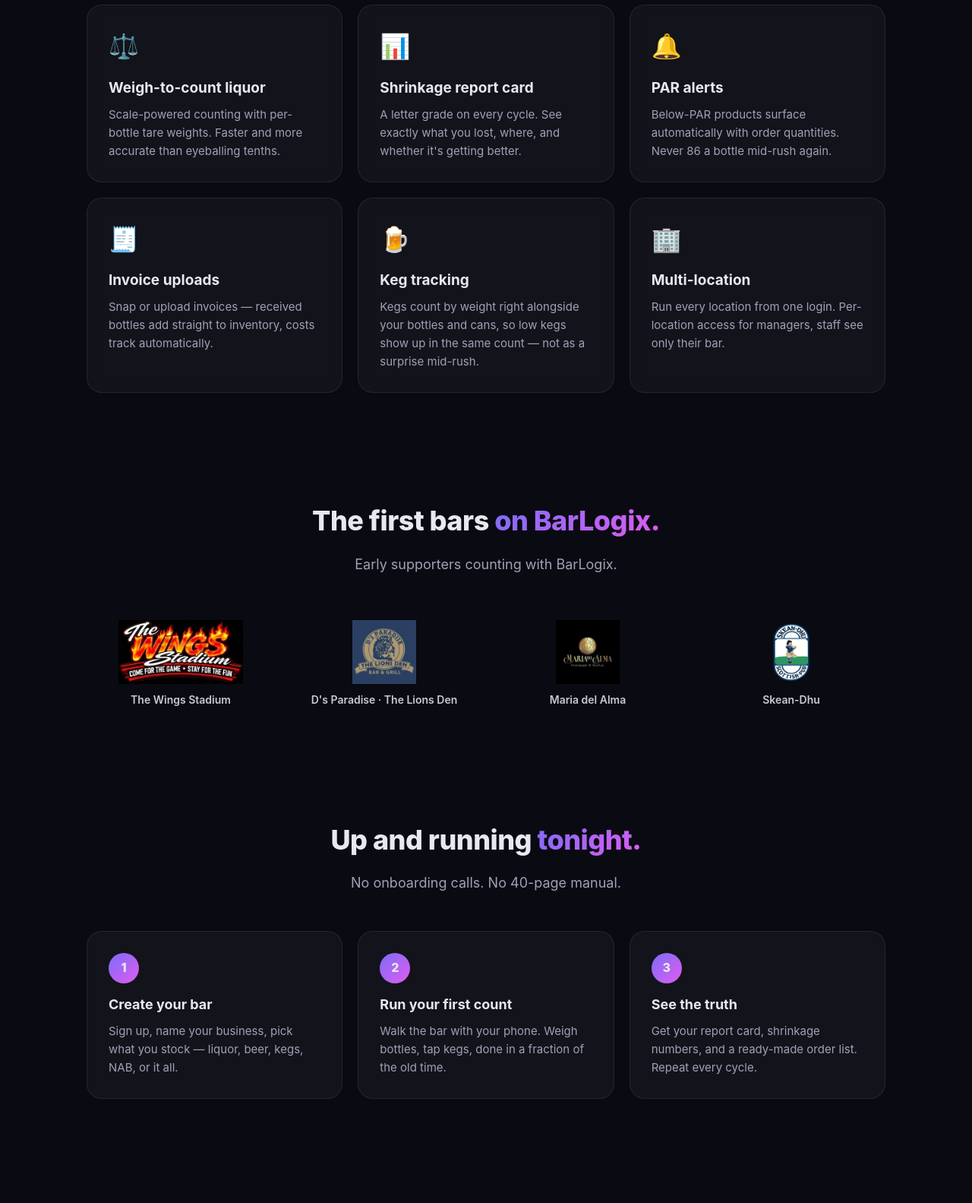
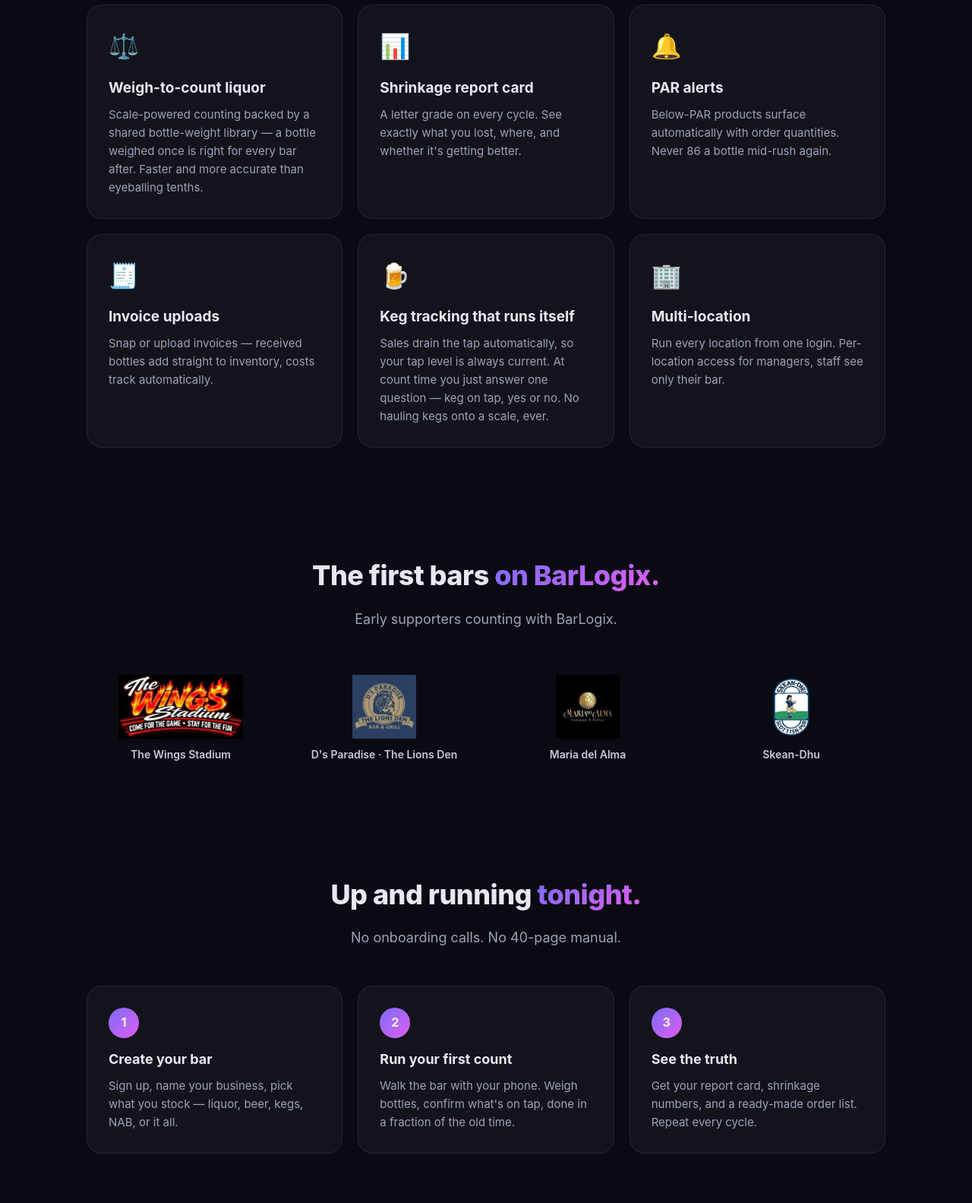
Before and after one commit to AM-956/barlogix-site, a plain HTML site: page index.html in a window 1280 px wide. Shown: the part 1340-2923 px from the top of the page at 76% size. Drawn offline with Linux system fonts and the light colour scheme.

Commit message:
Site refresh: Tap Model keg copy + bottle-weight library
- Keg feature now sells the Tap Model (sales drain the tap, count = Keg on tap? yes/no)
- Weigh-to-count feature cites the shared bottle-weight library
- Pro plan lines updated on index + pricing (live tap levels, weight library)
- Meta description + how-it-works step aligned

```diff
--- a/index.html
+++ b/index.html
@@ -4,7 +4,7 @@
 <meta charset="UTF-8">
 <meta name="viewport" content="width=device-width, initial-scale=1.0">
 <title>BarLogix — Bar Inventory made Simple</title>
-<meta name="description" content="BarLogix is the bar inventory app built for real bars: count liquor, beer and kegs by weight, track PAR levels, and get a variance grade every weekly cycle.">
+<meta name="description" content="BarLogix is the bar inventory app built for real bars: count liquor and beer by weight, track kegs by live tap level, watch PAR levels, and get a variance grade every weekly cycle.">
 <meta name="theme-color" content="#0a0a12">
 <link rel="icon" href="img/barlogix-logo.png">
 <link rel="stylesheet" href="styles.css?v=3">
@@ -55,11 +55,11 @@
     <h2>Everything your bar needs. <span class="grad-text">Nothing it doesn't.</span></h2>
     <p class="lead">Built by a bar GM who was tired of losing money to shrinkage he couldn't see.</p>
     <div class="features">
-      <div class="feature"><div class="icon">⚖️</div><h3>Weigh-to-count liquor</h3><p>Scale-powered counting with per-bottle tare weights. Faster and more accurate than eyeballing tenths.</p></div>
+      <div class="feature"><div class="icon">⚖️</div><h3>Weigh-to-count liquor</h3><p>Scale-powered counting backed by a shared bottle-weight library — a bottle weighed once is right for every bar after. Faster and more accurate than eyeballing tenths.</p></div>
       <div class="feature"><div class="icon">📊</div><h3>Shrinkage report card</h3><p>A letter grade on every cycle. See exactly what you lost, where, and whether it's getting better.</p></div>
       <div class="feature"><div class="icon">🔔</div><h3>PAR alerts</h3><p>Below-PAR products surface automatically with order quantities. Never 86 a bottle mid-rush again.</p></div>
       <div class="feature"><div class="icon">🧾</div><h3>Invoice uploads</h3><p>Snap or upload invoices — received bottles add straight to inventory, costs track automatically.</p></div>
-      <div class="feature"><div class="icon">🍺</div><h3>Keg tracking</h3><p>Kegs count by weight right alongside your bottles and cans, so low kegs show up in the same count — not as a surprise mid-rush.</p></div>
+      <div class="feature"><div class="icon">🍺</div><h3>Keg tracking that runs itself</h3><p>Sales drain the tap automatically, so your tap level is always current. At count time you just answer one question — keg on tap, yes or no. No hauling kegs onto a scale, ever.</p></div>
       <div class="feature"><div class="icon">🏢</div><h3>Multi-location</h3><p>Run every location from one login. Per-location access for managers, staff see only their bar.</p></div>
     </div>
   </section>
@@ -80,7 +80,7 @@
     <p class="lead">No onboarding calls. No 40-page manual.</p>
     <div class="steps">
       <div class="step"><div class="n">1</div><h3>Create your bar</h3><p>Sign up, name your business, pick what you stock — liquor, beer, kegs, NAB, or it all.</p></div>
-      <div class="step"><div class="n">2</div><h3>Run your first count</h3><p>Walk the bar with your phone. Weigh bottles, tap kegs, done in a fraction of the old time.</p></div>
+      <div class="step"><div class="n">2</div><h3>Run your first count</h3><p>Walk the bar with your phone. Weigh bottles, confirm what's on tap, done in a fraction of the old time.</p></div>
       <div class="step"><div class="n">3</div><h3>See the truth</h3><p>Get your report card, shrinkage numbers, and a ready-made order list. Repeat every cycle.</p></div>
     </div>
   </section>
@@ -111,7 +111,7 @@
           <li>Shrinkage reports &amp; report card</li>
           <li>PAR alerts &amp; variance tracking</li>
           <li>Invoice uploads &amp; cost tracking</li>
-          <li>Keg monitoring &amp; order recs</li>
+          <li>Live tap-level keg tracking &amp; order recs</li>
         </ul>
         <a class="btn btn-primary" href="https://app.barlogix.online">Start 14-day free trial</a>
       </div>
```
Also changed, not shown: pricing.html (+2 -0 lines).
